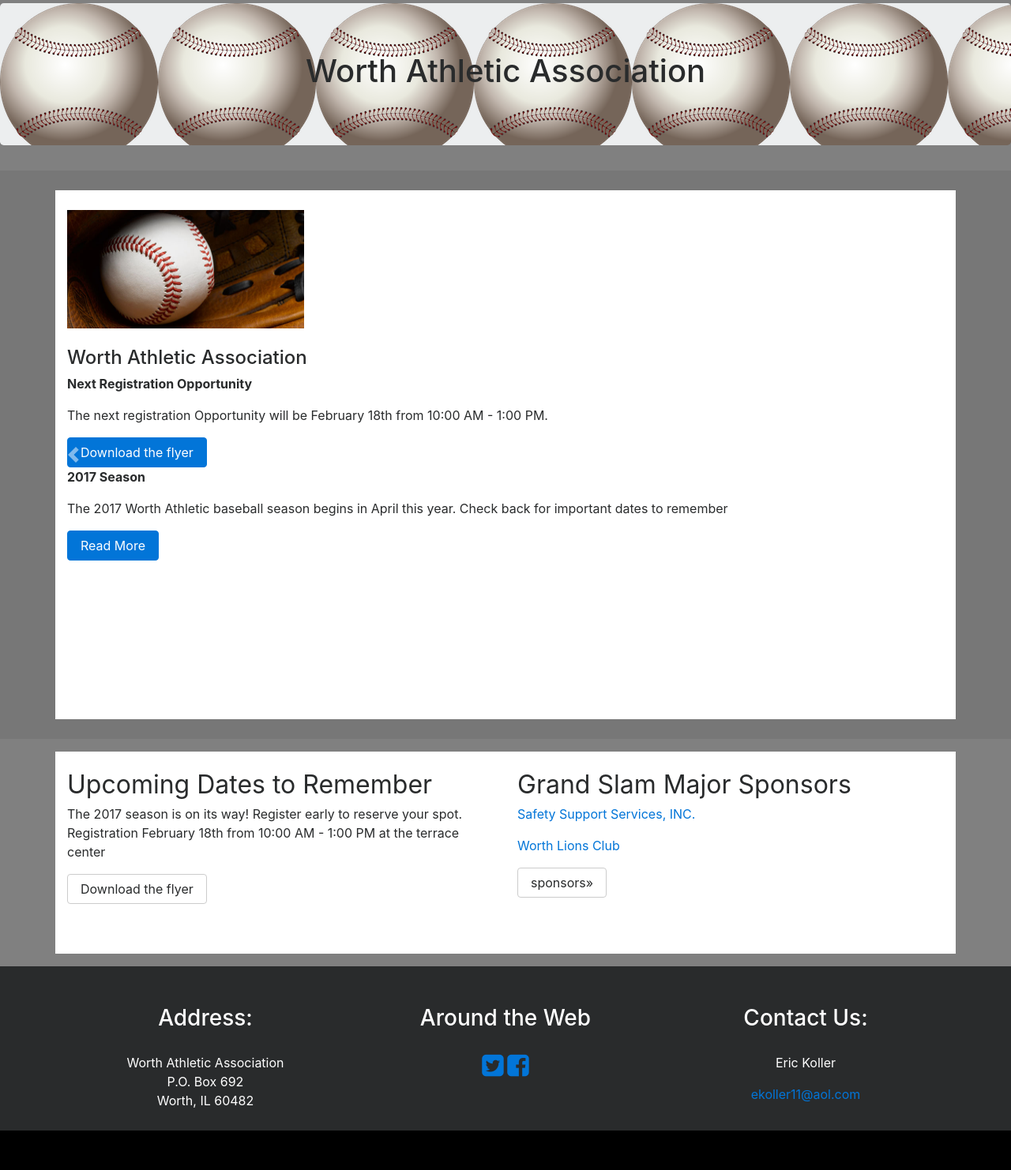
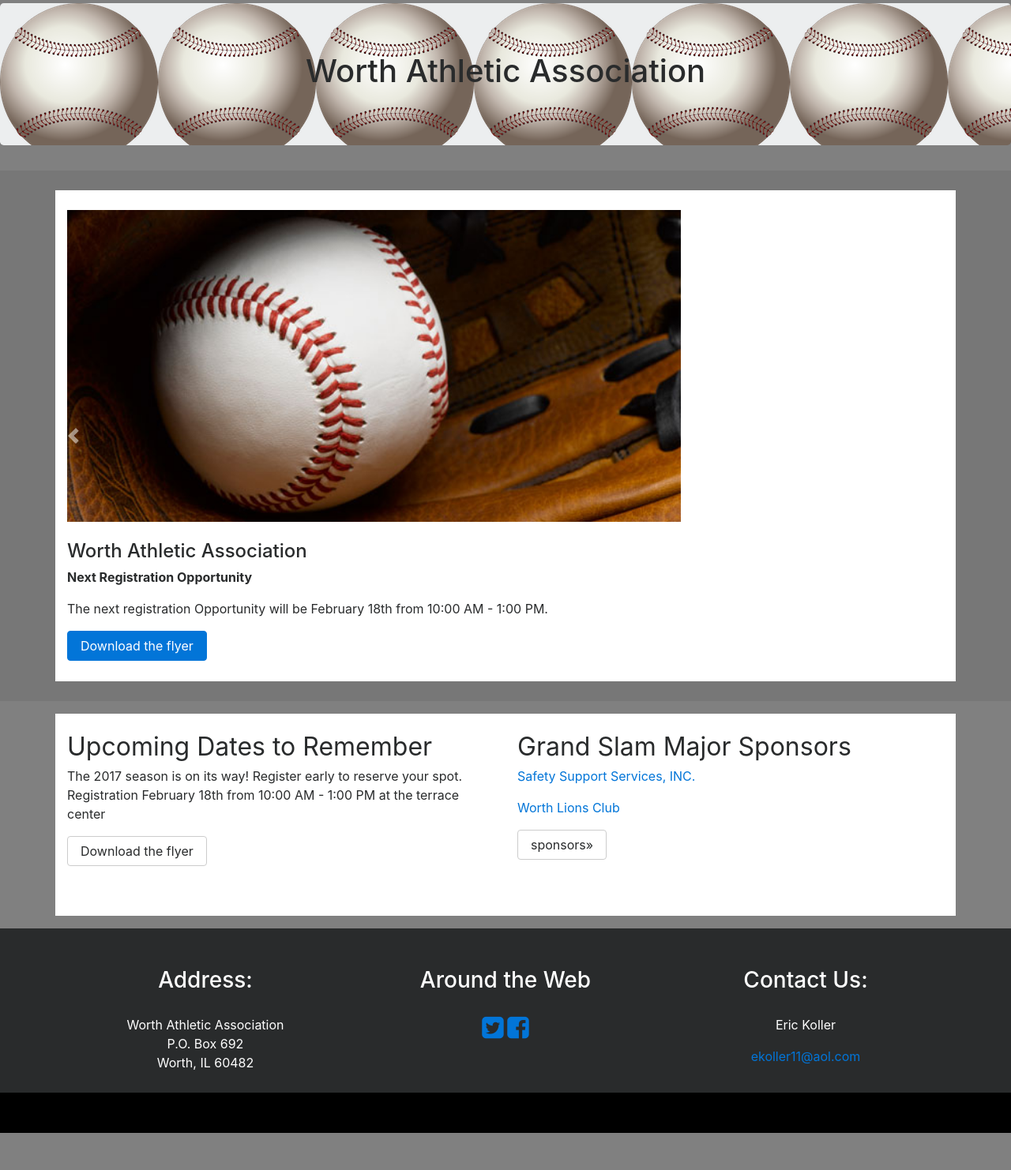
Before and after one commit to kolldavi/Web-Development, a PHP site: page / in a window 1280 px wide. Shown: the part 69-1551 px from the top of the page at 79% size. Run offline with PHP 8.4, Linux system fonts and the light colour scheme; some libraries are stand-ins or nearby versions.

Commit message:
changed layout

```diff
--- a/worthBaseball/css/carousel.css
+++ b/worthBaseball/css/carousel.css
@@ -34,17 +34,17 @@ background-color: white;
 
 /* Declare heights because of positioning of img element */
 .carousel-item {
-  height: 45rem;
+  height: 42rem;
   background-color: #777;
 }
 
 
 .carousel-item > img {
-  position: absolute;
+
   top: 0;
   left: 0;
   min-width: 100%;
-  height: 3rem;
+
 
 }
 
@@ -58,7 +58,6 @@ background-color: white;
 
 /* Center align the text within the three columns below the carousel */
 .marketing .col-lg-4 {
-
 
   text-align: left;
   margin-top: 1.2rem;
--- a/worthBaseball/index.html
+++ b/worthBaseball/index.html
@@ -1,3 +1,4 @@
+
 
 <!DOCTYPE html>
 <html lang="en">
@@ -54,7 +55,7 @@
 
     </div>
 
-    <div id="myCarousel" class="carousel slide" data-ride="carousel">
+    <div id="myCarousel" class="carousel slide" data-ride="false">
       <ol class="carousel-indicators">
         <li data-target="#myCarousel" data-slide-to="0" class="active"></li>
         <li data-target="#myCarousel" data-slide-to="1"></li>
@@ -65,7 +66,7 @@
           <div class="container carouselBackGround">
 
             <div class=".col-4">
-                <img  src="img/gloveBall2.jpg" width="300" height="150">
+                <img  src="img/gloveBall2.jpg" width="70%">
             </div>
             <div class=".col-8">
                       <br />
@@ -78,14 +79,6 @@
                </p>
                <a href="img/FILE_1011.pdf" class="btn btn-primary">Download the flyer</a>
 
-               <p>
-                 <strong>2017 Season </strong>
-               </p>
-               <p>
-                 The 2017 Worth Athletic baseball season begins in April this year.
-                 Check back for important dates to remember
-               </p>
-               <a href="Calendar.html" class="btn btn-primary">Read More</a>
             </div>
 
 
@@ -93,11 +86,11 @@
         </div>
         <div class="carousel-item">
           <div class="container carouselBackGround">
-            <div class="col-4">
-              <img  src="img/fieldFish.jpg" width="300" height="150" >
+            <div class=".col-4">
+              <img  src="img/fieldFish.jpg" width="65%"  >
 
             </div>
-            <div class="col-8">
+            <div class=".col-8">
                   <br />
               <h4>League Information and Downloadable forms</h4>
 
@@ -111,23 +104,22 @@
         </div>
         <div class="carousel-item">
           <div class="container carouselBackGround">
-              <div class="col-4">
-                <img  src="img/playAction.jpg" width="300" height="150">
+              <div class=".col-4">
+                <img  src="img/playAction.jpg" width="60%">
               </div>
 
-              <div class="col-8">
+              <div class=".col-8">
                     <br />
                 <h4>Benefits of baseball for your children.</h4>
                 <p>
                   Baseball is a cooperative sport for children that teaches the value of teamwork and promotes numerous health benefits.
                 </p>
-                <a href="Leagues.html" class="btn btn-primary">READ MORE</a>
-
-                <h4>Legues available for your child </h4>
                 <p>
                   Visit the registration page and download the 2016 Age Grid to find your child's league.
                 </p>
-                <a href="img/FILE_1011.pdf" class="btn btn-primary">READ MORE</a>
+                <a href="Leagues.html" class="btn btn-primary">READ MORE</a>
+
+
               </div>
           </div>
         </div>
@@ -223,9 +215,8 @@
     <script src="https://code.jquery.com/jquery-3.1.1.slim.min.js" integrity="sha384-A7FZj7v+d/sdmMqp/nOQwliLvUsJfDHW+k9Omg/a/EheAdgtzNs3hpfag6Ed950n" crossorigin="anonymous"></script>
     <script src="https://cdnjs.cloudflare.com/ajax/libs/tether/1.4.0/js/tether.min.js" integrity="sha384-DztdAPBWPRXSA/3eYEEUWrWCy7G5KFbe8fFjk5JAIxUYHKkDx6Qin1DkWx51bBrb" crossorigin="anonymous"></script>
     <script src="css/bootstrap/js/bootstrap.min.js"></script>
-    <!-- Just to make our placeholder images work. Don't actually copy the next line! -->
-    <script src="js/holder.min.js"></script>
+    <script src="../js/holder.min.js"></script>
     <!-- IE10 viewport hack for Surface/desktop Windows 8 bug -->
-    <script src="js/ie10-viewport-bug-workaround.js"></script>
+    <script src="../js/ie10-viewport-bug-workaround.js"></script>
   </body>
 </html>
```
Also changed, not shown: worthBaseball/Calendar.html (+5 -4 lines), worthBaseball/ContactUs.html (+5 -4 lines), worthBaseball/Leagues.html (+12 -10 lines), worthBaseball/Sponsors.html (+4 -4 lines).
